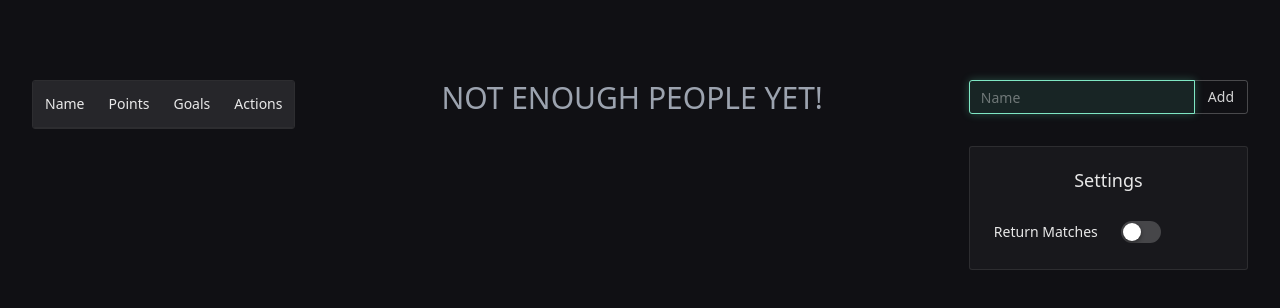
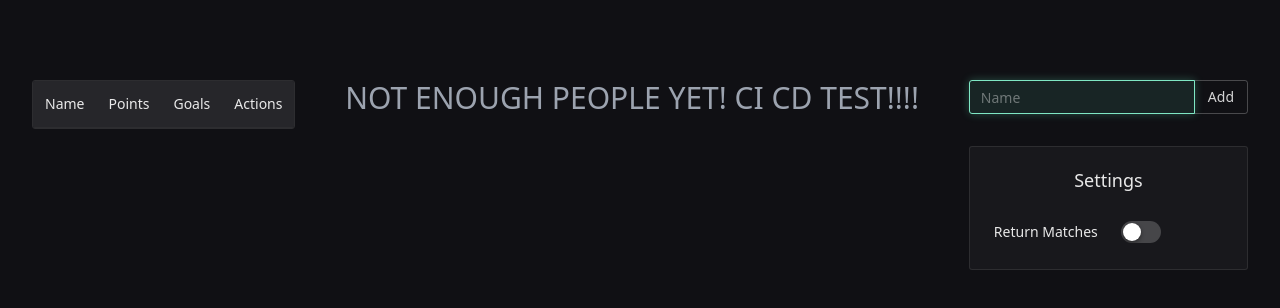
Before and after one commit to alexgalkin1994/tournament, a Vue app: page / in a window 1280 px wide. Shown: the top 308 px of the page. Built offline with nearby package versions, Linux system fonts and the light colour scheme.

Commit message:
testing ci cd

```diff
--- a/src/components/AllMatches.vue
+++ b/src/components/AllMatches.vue
@@ -32,7 +32,9 @@
     </n-table>
   </div>
   <div v-else>
-    <span class="text-3xl uppercase text-gray-400">Not enough people yet!</span>
+    <span class="text-3xl uppercase text-gray-400"
+      >Not enough people yet! CI CD TEST!!!!</span
+    >
   </div>
 </template>
 
```
